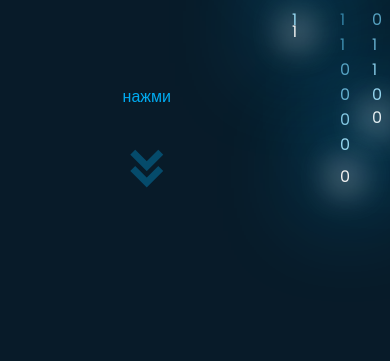
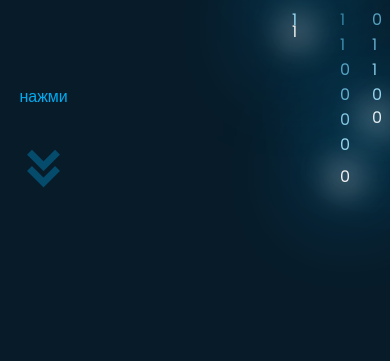
Before and after one commit to ChristianClee/MyResume, a website with bundled scripts: page index.html in a window 390 px wide. Shown: the part 391-752 px from the top of the page. Built offline with nearby package versions, Linux system fonts and the light colour scheme.

Commit message:
finished base vershion 3

```diff
--- a/css/style.css
+++ b/css/style.css
@@ -384,6 +384,8 @@ section{
 .about-content .title{
   display: flex;
   align-items: center;
+  /* justify-content: start; */
+  /* background-color: red; */
   gap: 1rem
 }
 .about-content .title img{
@@ -1028,6 +1030,11 @@ section{
   .home-sci {
     width: 160px;
   }
+  .go-resume-container{
+  display: flex;
+  justify-content: start;
+  /* background-color: red; */
+}
   .home-sci a {
     width: 38px;
     height: 38px;
```
